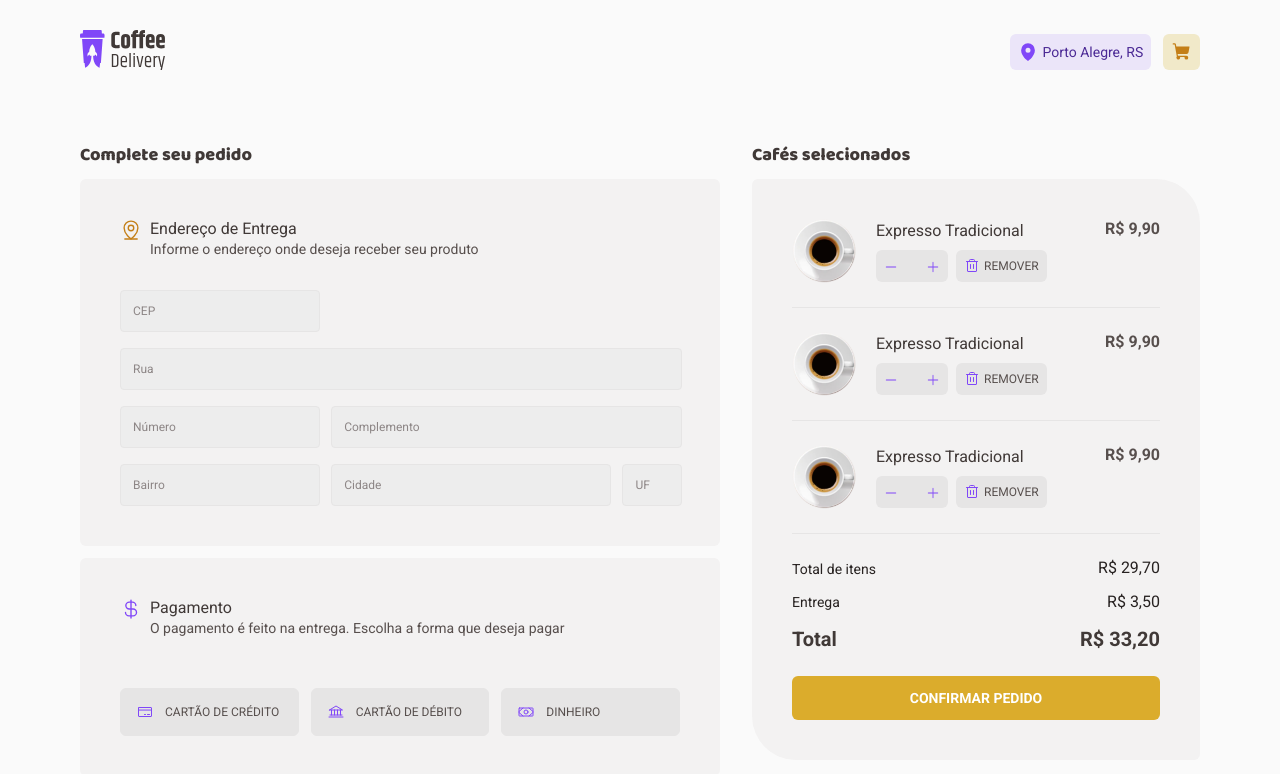
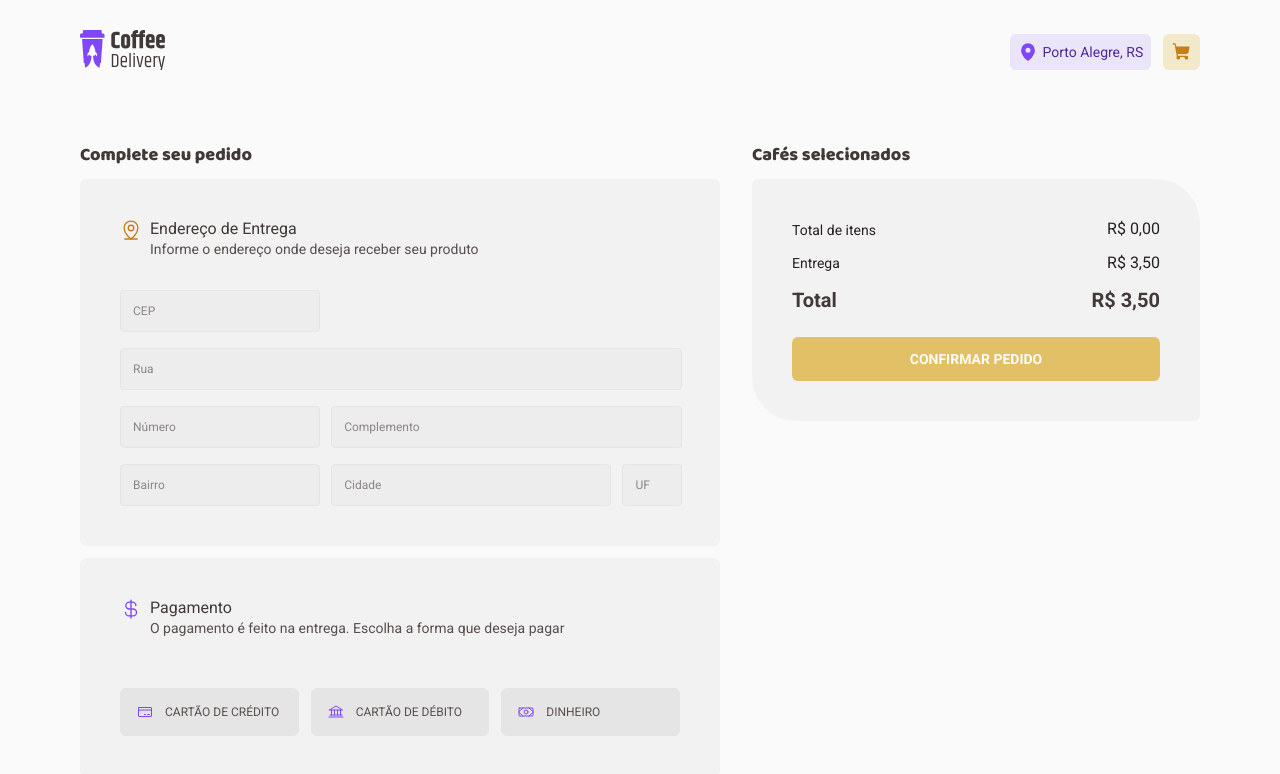
Before and after one commit to PabloXT14/Coffee-Delivery, a React (Vite) app: page /complete-order in a window 1280 px wide. Shown: the top 774 px of the page. Built offline with nearby package versions, Linux system fonts and the light colour scheme.

Commit message:
feat: context logic finished

```diff
--- a/src/contexts/CartContext.tsx
+++ b/src/contexts/CartContext.tsx
@@ -1,4 +1,10 @@
-import { createContext, ReactNode, useContext, useState } from 'react'
+import {
+  createContext,
+  ReactNode,
+  useContext,
+  useEffect,
+  useState,
+} from 'react'
 import { Coffee } from '../pages/Home/components/CoffeeCard'
 import { produce } from 'immer'
 
@@ -11,20 +17,42 @@
   cartItems: CartItem[]
   cartQuantity: number
   addCoffeeToCart: (coffee: CartItem) => void
+  changeCartItemQuantity: (
+    coffeeItemId: string,
+    type: 'increase' | 'decrease',
+  ) => void
+  removeCartItem: (cartItemId: string) => void
+  cartItemsTotal: number
+  deliveryPrice: number
 }
 
 interface CartContextProviderProps {
   children: ReactNode
 }
 
+/* ===== LOCAL STORAGE KEY ===== */
+const COFFEE_ITEMS_STORAGE_KEY = '@coffeeDelivery:cartItems-1.0.0'
+
 /* ===== CONTEXT ===== */
 export const CartContext = createContext({} as CartContextType)
 
 /* ===== PROVIDER ===== */
 export function CartContextProvider({ children }: CartContextProviderProps) {
-  const [cartItems, setCartItems] = useState<CartItem[]>([])
+  const [cartItems, setCartItems] = useState<CartItem[]>(() => {
+    const storedCartItems = localStorage.getItem(COFFEE_ITEMS_STORAGE_KEY)
+    if (storedCartItems) {
+      return JSON.parse(storedCartItems)
+    }
+    return []
+  })
 
   const cartQuantity = cartItems.length
+
+  const cartItemsTotal = cartItems.reduce((total, cartItem) => {
+    return total + cartItem.price * cartItem.quantity
+  }, 0)
+
+  const deliveryPrice = 3.5 // fica a sua escolha
 
   function addCoffeeToCart(coffee: CartItem) {
     const coffeeAlreadyExistsInCart = cartItems.findIndex(
@@ -42,10 +70,55 @@
     setCartItems(newCart)
   }
 
-  // console.log(cartItems)
+  function changeCartItemQuantity(
+    cartItemId: string,
+    type: 'increase' | 'decrease',
+  ) {
+    const newCart = produce(cartItems, (draft) => {
+      const coffeeExistsInCart = cartItems.findIndex(
+        (cartItem) => cartItem.id === cartItemId,
+      )
+
+      if (coffeeExistsInCart >= 0) {
+        const item = draft[coffeeExistsInCart]
+        draft[coffeeExistsInCart].quantity =
+          type === 'increase' ? item.quantity + 1 : item.quantity - 1
+      }
+    })
+
+    setCartItems(newCart)
+  }
+
+  function removeCartItem(cartItemId: string) {
+    const newCart = produce(cartItems, (draft) => {
+      const coffeeExistsInCart = cartItems.findIndex(
+        (cartItem) => cartItem.id === cartItemId,
+      )
+
+      if (coffeeExistsInCart >= 0) {
+        draft.splice(coffeeExistsInCart, 1)
+      }
+    })
+
+    setCartItems(newCart)
+  }
+
+  useEffect(() => {
+    localStorage.setItem(COFFEE_ITEMS_STORAGE_KEY, JSON.stringify(cartItems))
+  }, [cartItems])
 
   return (
-    <CartContext.Provider value={{ cartItems, addCoffeeToCart, cartQuantity }}>
+    <CartContext.Provider
+      value={{
+        cartItems,
+        addCoffeeToCart,
+        cartQuantity,
+        changeCartItemQuantity,
+        removeCartItem,
+        cartItemsTotal,
+        deliveryPrice,
+      }}
+    >
       {children}
     </CartContext.Provider>
   )
--- a/src/pages/CompleteOrder/components/CoffeeCartCard/index.tsx
+++ b/src/pages/CompleteOrder/components/CoffeeCartCard/index.tsx
@@ -1,21 +1,46 @@
 import { Trash } from 'phosphor-react'
 import { QuantityInput } from '../../../../components/QuantityInput'
 import { RegularText } from '../../../../components/Typography'
+import { CartItem } from '../../../../contexts/CartContext'
+import { useCart } from '../../../../hooks/useCart'
 import { formatMoney } from '../../../../utils/formatMoney'
 import * as S from './styles'
 
-export function CoffeeCartCard() {
-  const formattedPrice = formatMoney(9.9)
+interface CoffeeCartCardProps {
+  coffee: CartItem
+}
+
+export function CoffeeCartCard({ coffee }: CoffeeCartCardProps) {
+  const { changeCartItemQuantity, removeCartItem } = useCart()
+  const coffeeTotal = coffee.price * coffee.quantity
+  const formattedPrice = formatMoney(coffeeTotal)
+
+  function handleIncrease() {
+    changeCartItemQuantity(coffee.id, 'increase')
+  }
+
+  function handleDecrease() {
+    changeCartItemQuantity(coffee.id, 'decrease')
+  }
+
+  function handleRemove() {
+    removeCartItem(coffee.id)
+  }
 
   return (
     <S.CoffeeCartCardContainer>
       <div>
-        <img src="/coffees/tradicional.png" alt="" />
+        <img src={`/coffees/${coffee.photo}`} alt="" />
         <div>
-          <RegularText color="subtitle">Expresso Tradicional</RegularText>
+          <RegularText color="subtitle">{coffee.name}</RegularText>
           <S.ActionsContainer>
-            <QuantityInput size="small" />
-            <S.RemoveButton>
+            <QuantityInput
+              size="small"
+              quantity={coffee.quantity}
+              onIncrease={handleIncrease}
+              onDecrease={handleDecrease}
+            />
+            <S.RemoveButton onClick={handleRemove}>
               <Trash size={16} />
               REMOVER
             </S.RemoveButton>
--- a/src/pages/CompleteOrder/components/SelectedCoffees/ConfirmationSection.tsx
+++ b/src/pages/CompleteOrder/components/SelectedCoffees/ConfirmationSection.tsx
@@ -1,28 +1,36 @@
 import { Button } from '../../../../components/Button'
 import { RegularText } from '../../../../components/Typography'
+import { useCart } from '../../../../hooks/useCart'
 import { formatMoney } from '../../../../utils/formatMoney'
 import * as S from './styles'
 
 export function ConfirmationSection() {
+  const { cartItemsTotal, cartQuantity, deliveryPrice } = useCart()
+  const cartTotal = deliveryPrice + cartItemsTotal
+
+  const formattedItemsTotal = formatMoney(cartItemsTotal)
+  const formattedDeliveryPrice = formatMoney(deliveryPrice)
+  const formattedCartTotal = formatMoney(cartTotal)
+
   return (
     <S.ConfirmationSectionContainer>
       <div>
         <RegularText size="s">Total de itens</RegularText>
-        <RegularText>R$ {formatMoney(29.7)}</RegularText>
+        <RegularText>R$ {formattedItemsTotal}</RegularText>
       </div>
       <div>
         <RegularText size="s">Entrega</RegularText>
-        <RegularText>R$ {formatMoney(3.5)}</RegularText>
+        <RegularText>R$ {formattedDeliveryPrice}</RegularText>
       </div>
       <div>
         <RegularText size="l" weight="700" color="subtitle">
           Total
         </RegularText>
         <RegularText size="l" weight="700" color="subtitle">
-          R$ {formatMoney(33.2)}
+          R$ {formattedCartTotal}
         </RegularText>
       </div>
-      <Button text="Confirmar Pedido" />
+      <Button text="Confirmar Pedido" disabled={cartQuantity <= 0} />
     </S.ConfirmationSectionContainer>
   )
 }
--- a/src/pages/CompleteOrder/components/SelectedCoffees/index.tsx
+++ b/src/pages/CompleteOrder/components/SelectedCoffees/index.tsx
@@ -1,9 +1,12 @@
 import { TitleText } from '../../../../components/Typography'
+import { useCart } from '../../../../hooks/useCart'
 import { CoffeeCartCard } from '../CoffeeCartCard'
 import { ConfirmationSection } from './ConfirmationSection'
 import * as S from './styles'
 
 export function SelectedCoffees() {
+  const { cartItems } = useCart()
+
   return (
     <S.SelectedCoffeesContainer>
       <TitleText size="xs" color="subtitle">
@@ -11,9 +14,9 @@
       </TitleText>
 
       <S.DetailsContainer>
-        <CoffeeCartCard />
-        <CoffeeCartCard />
-        <CoffeeCartCard />
+        {cartItems.map((item) => (
+          <CoffeeCartCard key={item.id} coffee={item} />
+        ))}
 
         <ConfirmationSection />
       </S.DetailsContainer>
```
